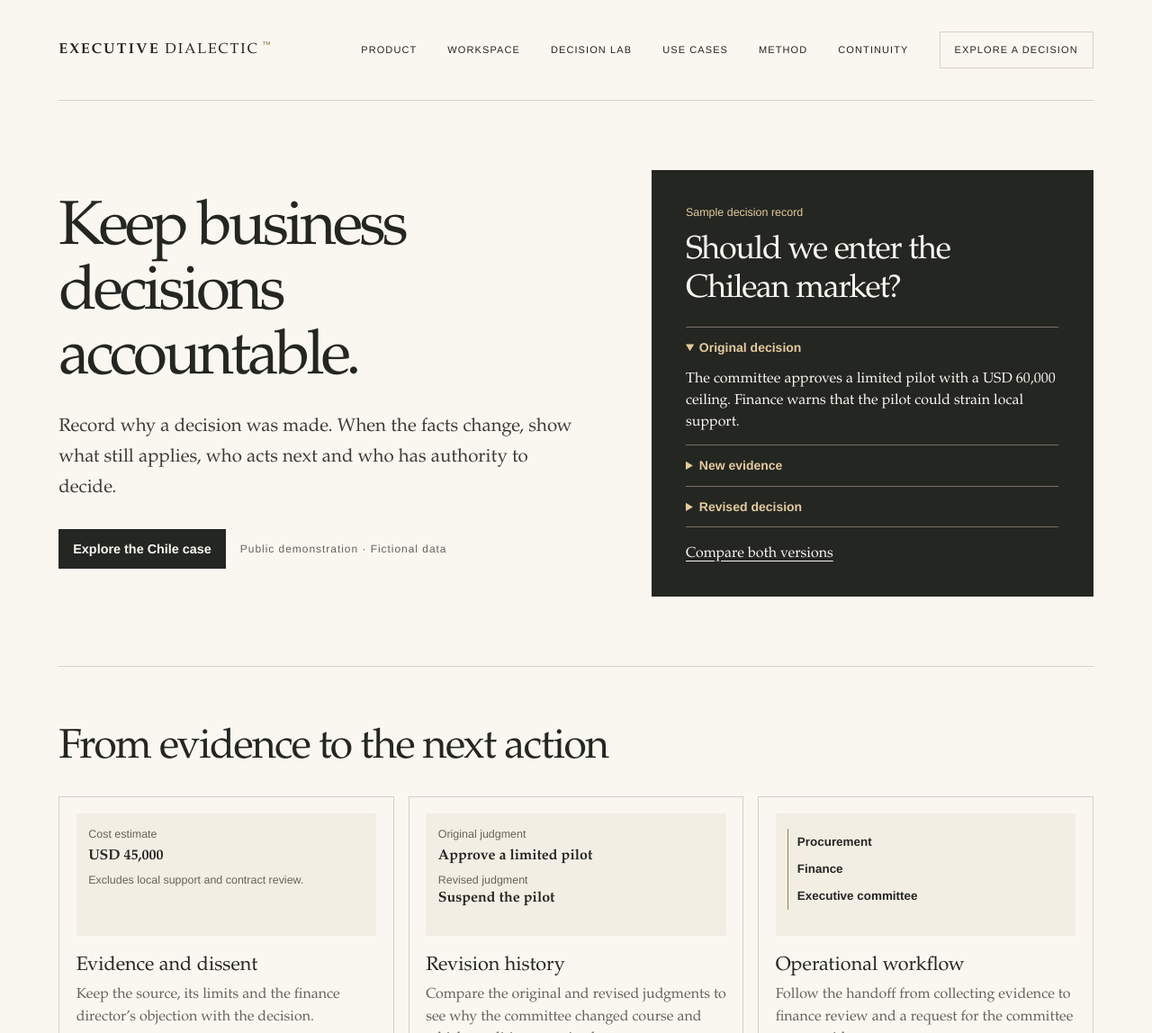
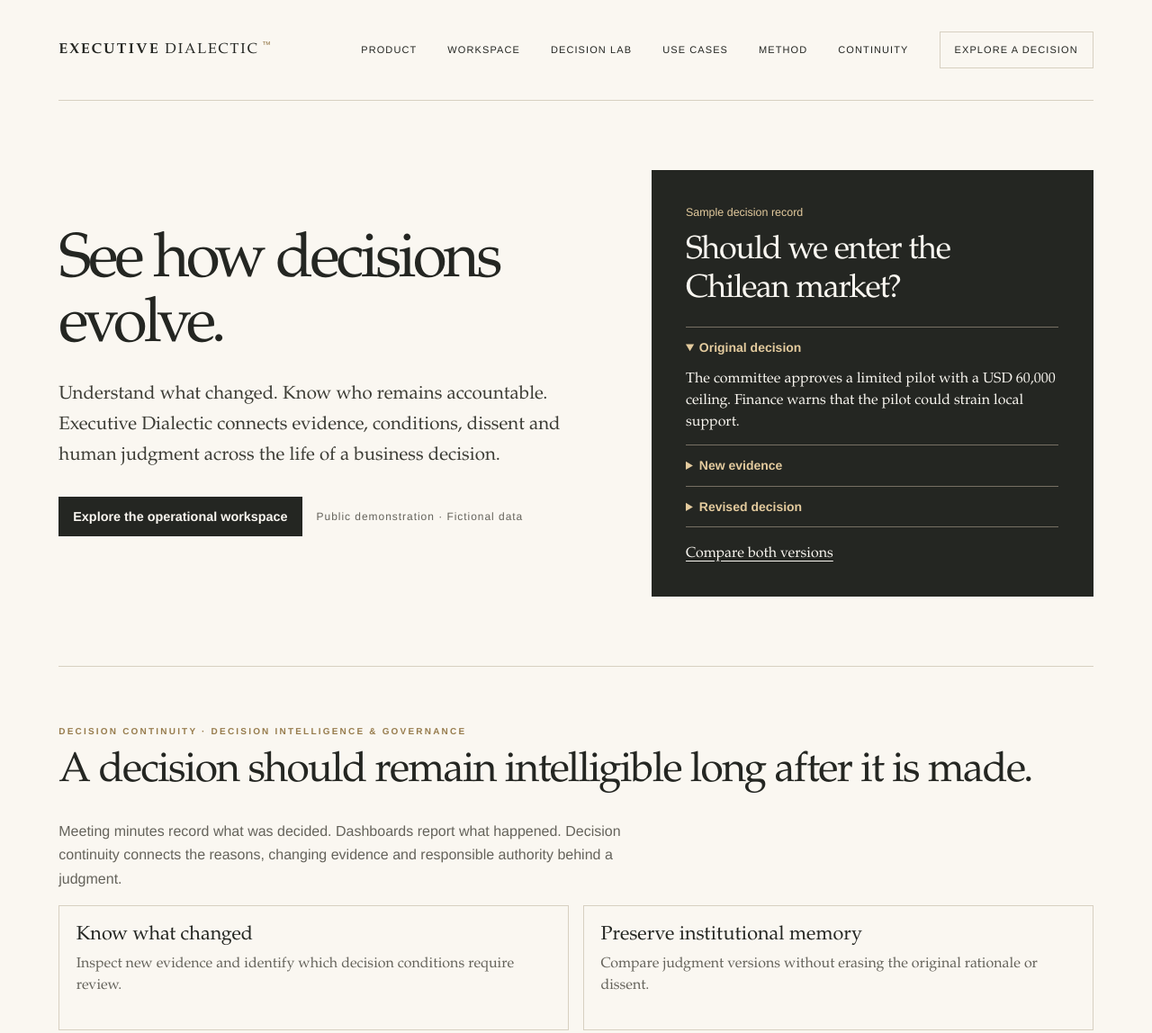
Before and after one commit to felipe1234619/executive-dialectic, a website: page index.html in a window 1280 px wide. Shown: the top 1148 px of the page at 90% size. Drawn offline with Linux system fonts and the light colour scheme.

Commit message:
Establish decision continuity positioning and connect operational workspace

```diff
--- a/index.html
+++ b/index.html
@@ -4,9 +4,9 @@
   <meta charset="utf-8">
   <meta name="viewport" content="width=device-width, initial-scale=1">
   <meta name="theme-color" content="#faf7f1">
-  <meta name="description" content="Executive Dialectic™ — record the evidence and judgment behind business decisions, compare revisions and hand off the next action.">
+  <meta name="description" content="Executive Dialectic™ — Decision continuity for consequential business decisions. Explore changing evidence, affected conditions and accountable human judgment.">
   <meta name="robots" content="noindex, nofollow">
-  <title>Executive Dialectic™ | Decision Records and Workflows</title>
+  <title>Executive Dialectic™ | Decision Intelligence &amp; Governance</title>
   <link rel="stylesheet" href="./assets/styles.css">
 </head>
 <body>
@@ -16,7 +16,7 @@
       <a class="wordmark" href="./" aria-label="Executive Dialectic home">EXECUTIVE <span>DIALECTIC</span><sup>™</sup></a>
       <nav class="primary-nav" aria-label="Primary navigation">
         <a href="#product">Product</a>
-        <a href="#workspace">Workspace</a>
+        <a href="./workspace.html">Workspace</a>
         <a href="./decision-lab.html">Decision Lab</a>
         <a href="#use-cases">Use cases</a>
         <a href="#method">Method</a>
@@ -27,10 +27,10 @@
     <main id="content">
       <section class="hero product-hero" aria-labelledby="hero-heading">
         <div class="hero-copy">
-          <h1 id="hero-heading">Keep business decisions accountable.</h1>
-          <p class="hero-intro">Record why a decision was made. When the facts change, show what still applies, who acts next and who has authority to decide.</p>
+          <h1 id="hero-heading">See how decisions evolve.</h1>
+          <p class="hero-intro">Understand what changed. Know who remains accountable. Executive Dialectic connects evidence, conditions, dissent and human judgment across the life of a business decision.</p>
           <div class="hero-actions">
-            <a class="product-cta" href="./demo.html#guided-case">Explore the Chile case</a>
+            <a class="product-cta" href="./workspace.html">Explore the operational workspace</a>
             <span class="hero-status">Public demonstration · Fictional data</span>
           </div>
         </div>
@@ -55,7 +55,7 @@
           <a href="./demo.html#guided-comparison-title">Compare both versions</a>
         </aside>
       </section>
-      <section class="product-features" id="product" aria-labelledby="product-heading">
+      <section class="product-features" id="decision-continuity" aria-labelledby="value-heading"><p class="overline">DECISION CONTINUITY · DECISION INTELLIGENCE &amp; GOVERNANCE</p><h2 id="value-heading">A decision should remain intelligible long after it is made.</h2><p class="enterprise-intro">Meeting minutes record what was decided. Dashboards report what happened. Decision continuity connects the reasons, changing evidence and responsible authority behind a judgment.</p><div class="enterprise-grid"><article class="product-card"><h3>Know what changed</h3><p>Inspect new evidence and identify which decision conditions require review.</p></article><article class="product-card"><h3>Preserve institutional memory</h3><p>Compare judgment versions without erasing the original rationale or dissent.</p></article><article class="product-card"><h3>Keep responsibility visible</h3><p>Trace the next action and distinguish human judgment from execution authority.</p></article></div><p class="enterprise-note">Explore these capabilities in the fictional, local simulation. Enterprise integration remains under validation.</p><a class="text-link" href="./workspace.html">Explore decision continuity in action</a></section><section class="product-features" id="product" aria-labelledby="product-heading">
         <h2 id="product-heading">From evidence to the next action</h2>
         <div class="product-grid">
           <article class="product-card">
@@ -139,18 +139,18 @@
           <div class="continuity-tags" aria-label="Constitutional principles"><span>AUTHORITY</span><span>EVIDENCE</span><span>DISSENT</span><span>REVISION</span><span>CONTINUITY</span></div>
         </div>
       </section>
-      <section class="closing" aria-labelledby="closing-heading"><p class="overline">EXECUTIVE DIALECTIC™</p><h2 id="closing-heading">A decision is an act.<br><em>Responsibility is a continuity.</em></h2><a class="text-link" href="./demo.html">Try the interactive demo</a></section>
+      <section class="closing" aria-labelledby="closing-heading"><p class="overline">EXECUTIVE DIALECTIC™</p><h2 id="closing-heading">The decision is not the end.<br><em>It is the beginning of responsibility.</em></h2><a class="text-link" href="./workspace.html">Explore the operational workspace</a></section>
     </main>
     <footer class="institutional-footer">
       <div class="institutional-footer-main">
         <div>
           <strong class="institutional-footer-wordmark">Executive Dialectic<sup>™</sup></strong>
-          <p class="institutional-footer-description">An independent platform for examining, recording, and revisiting consequential executive decisions.</p>
+          <p class="institutional-footer-description">Decision Intelligence &amp; Governance · Human Judgment · Institutional Memory · Decision Continuity.</p>
         </div>
         <nav aria-label="Footer">
           <p class="institutional-footer-label">The platform</p>
           <ul>
-            <li><a href="#workspace">Workspace preview</a></li>
+            <li><a href="./workspace.html">Operational workspace</a></li>
             <li><a href="./decision-lab.html">Decision Lab</a></li>
             <li><a href="#trust">Security &amp; trust</a></li>
             <li><a href="#method">Decision method</a></li>
```
